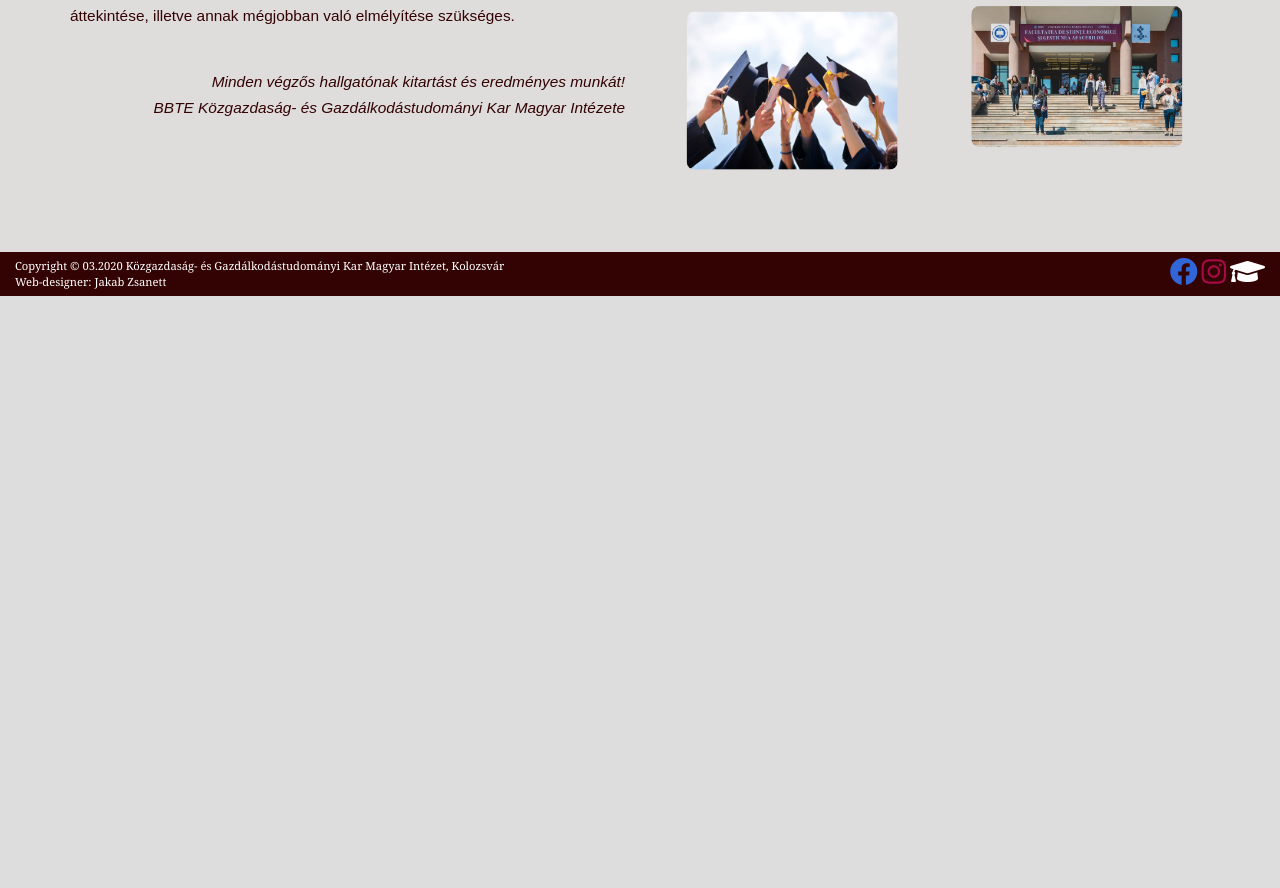
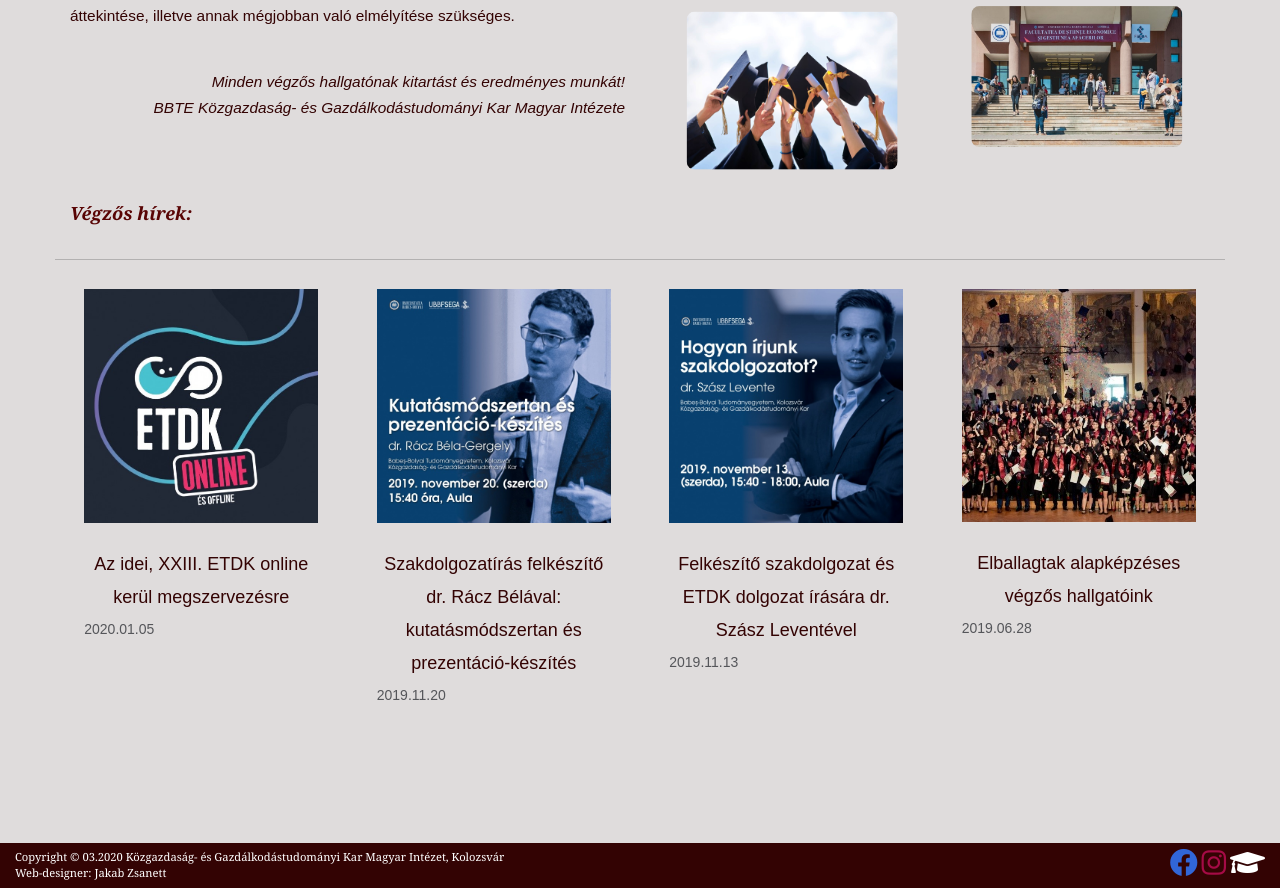
Before and after one commit to zsanett28/Thesis_presentation_for_students, a PHP site: page /Kezdooldal.html in a window 1280 px wide. Shown: the part 855-1743 px from the top of the page. Before the commit the page ends 1151 px from the top, so only its background shows below. Run offline with PHP 8.4, Linux system fonts and the light colour scheme.

Commit message:
home-page-ready

```diff
--- a/Kezdooldal.html
+++ b/Kezdooldal.html
@@ -59,6 +59,56 @@
                 <img id="graduation" alt="Ballagás" src="images\5.jpg">
                 <img id="learning-students" alt="Tanuló diákok" src="images\6.jpg">
                 <img id="fsega-entrance" alt="Egyetem bejárata" src="images\7.jpg">
+            </div>
+
+        </div>
+
+        <div class="row">
+            <div class="col-md-12">
+                <p class="paragraf-margin-top xsmall-title">Végzős hírek:</p>
+            </div>
+        </div>
+
+        <div class="row article-row">
+
+            <div class="col-md-6 article-column">
+
+                <article class="col-xs-6 article-box">
+                    <figure>
+                        <a href="http://hu.econ.ubbcluj.ro/hirek/az-idei-xxiii-etdk-online-kerul-megszervezesre" target="_blank"><img src="images/ETDK.jpg" alt="ETDK" class="img-responsive"></a>
+                    </figure>
+                    <h2 class="center"><a href="http://hu.econ.ubbcluj.ro/hirek/az-idei-xxiii-etdk-online-kerul-megszervezesre" class="article-title" target="_blank">Az idei, XXIII. ETDK online kerül megszervezésre</a></h2>
+                    <span class="article-date">2020.01.05</span>
+                </article>
+
+                <article class="col-xs-6 article-box">
+                    <figure>
+                        <a href="http://hu.econ.ubbcluj.ro/hirek/szakdolgozatfelkeszito2019" target="_blank"><img src="images/thesis_preparation1.jpg" alt="Szakdolgozatírás felkészítő" class="img-responsive"></a>
+                    </figure>
+                    <h2 class="center"><a href="http://hu.econ.ubbcluj.ro/hirek/szakdolgozatfelkeszito2019" class="article-title" target="_blank">Szakdolgozatírás felkészítő dr. Rácz Bélával: kutatásmódszertan és prezentáció-készítés</a></h2>
+                    <span class="article-date">2019.11.20</span>
+                </article>
+
+            </div>
+
+            <div class="col-md-6 article-column">
+
+                <article class="col-xs-6 article-box">
+                    <figure>
+                        <a href="http://hu.econ.ubbcluj.ro/hirek/szakdolgozat2019" target="_blank"><img src="images/thesis_preparation2.jpg" alt="Felkészítő a szakdolgozatra és ETDK-ra" class="img-responsive"></a>
+                    </figure>
+                    <h2 class="center"><a href="http://hu.econ.ubbcluj.ro/hirek/szakdolgozat2019" class="article-title" target="_blank">Felkészítő szakdolgozat és ETDK dolgozat írására dr. Szász Leventével</a></h2>
+                    <span class="article-date">2019.11.13</span>
+                </article>
+
+                <article class="col-xs-6 article-box">
+                    <figure>
+                        <a href="http://hu.econ.ubbcluj.ro/hirek/elballagtak-alapkepzeses-vegzos-hallgatoink" target="_blank"><img src="images/2019_graduation.jpg" alt="2019-es ballagás" class="img-responsive"></a>
+                    </figure>
+                    <h2 class="center"><a href="http://hu.econ.ubbcluj.ro/hirek/elballagtak-alapkepzeses-vegzos-hallgatoink" class="article-title" target="_blank">Elballagtak alapképzéses végzős hallgatóink</a></h2>
+                    <span class="article-date">2019.06.28</span>
+                </article>
+
             </div>
 
         </div>
--- a/css/Szakdolgozat.css
+++ b/css/Szakdolgozat.css
@@ -327,6 +327,59 @@ img#fsega-entrance {
     margin-bottom: 5%;
     line-height: 100%;
     font-style: italic;
+}
+
+.paragraf-margin-top{
+    margin-top: 5% !important;
+}
+
+.article-row{
+    border-top: 1px solid rgb(179, 177, 177);
+    margin-top: 2%;
+}
+
+.article-column{
+    padding: 0;
+}
+
+.article-title{
+    font-size: 60%;
+    font-family: 'Arial';
+    color: rgb(51, 3, 3);
+}
+
+.article-box{
+    padding: 5%;
+    transition-duration: 1s;
+}
+
+.article-box:hover{
+    opacity: 0.5;
+    font-style: italic;
+}
+
+.article-title:hover{
+    text-decoration: none;
+    font-family: 'Arial';
+    color: rgb(51, 3, 3);
+}
+
+.article-title:visited{
+    text-decoration: none;
+    font-family: 'Arial';
+    color: rgb(51, 3, 3);
+}
+
+.article-title:focus{
+    text-decoration: none;
+    font-family: 'Arial';
+    color: rgb(51, 3, 3);
+}
+
+.article-date{
+    font-size: 100%;
+    font-family: 'Arial';
+    color: rgb(85, 86, 90);
 }
 
 .menu {
```
Also changed, not shown: images/2019_graduation.jpg (added), images/ETDK.jpg (added), images/thesis_preparation1.jpg (added), images/thesis_preparation2.jpg (added).
